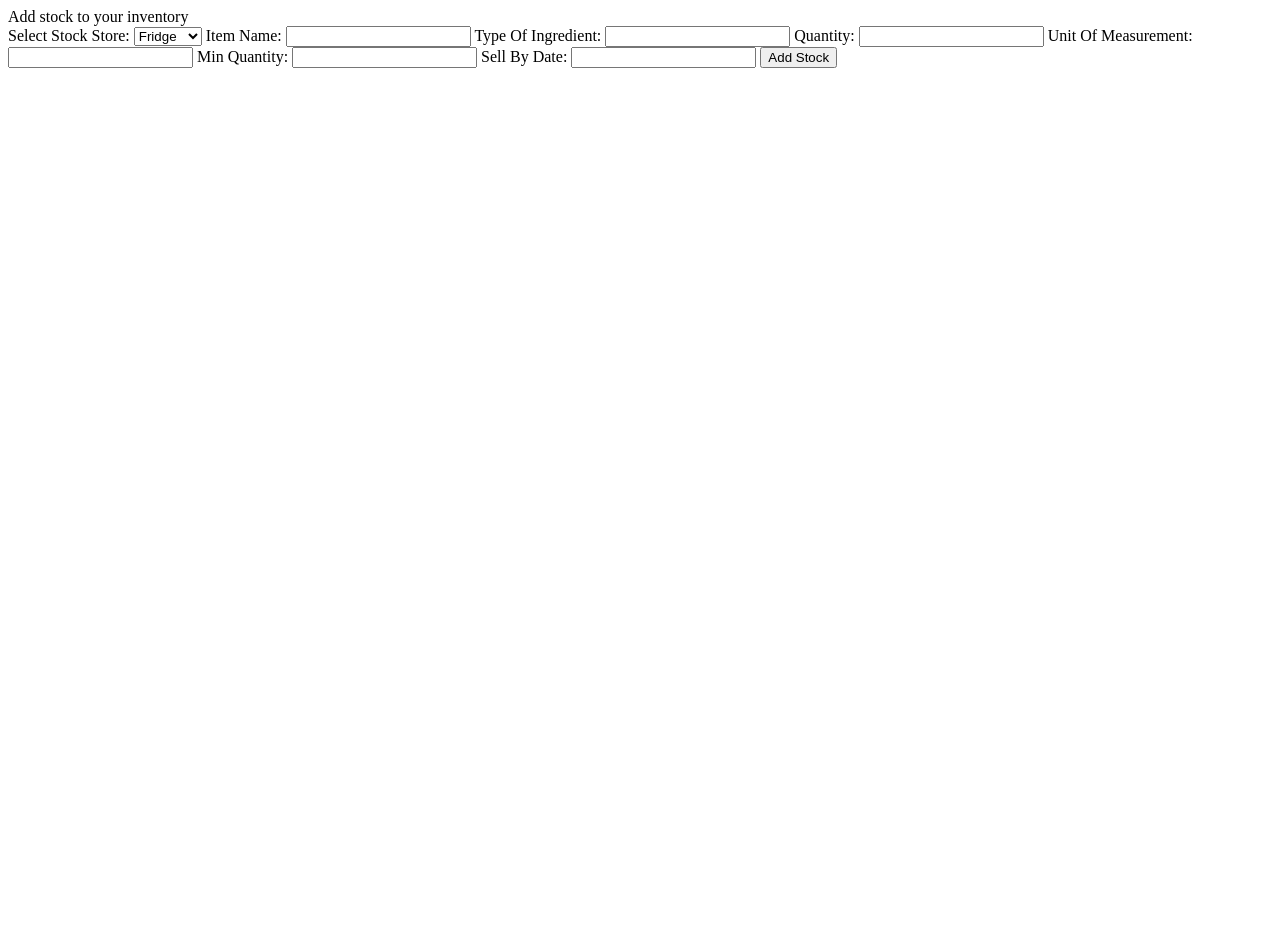
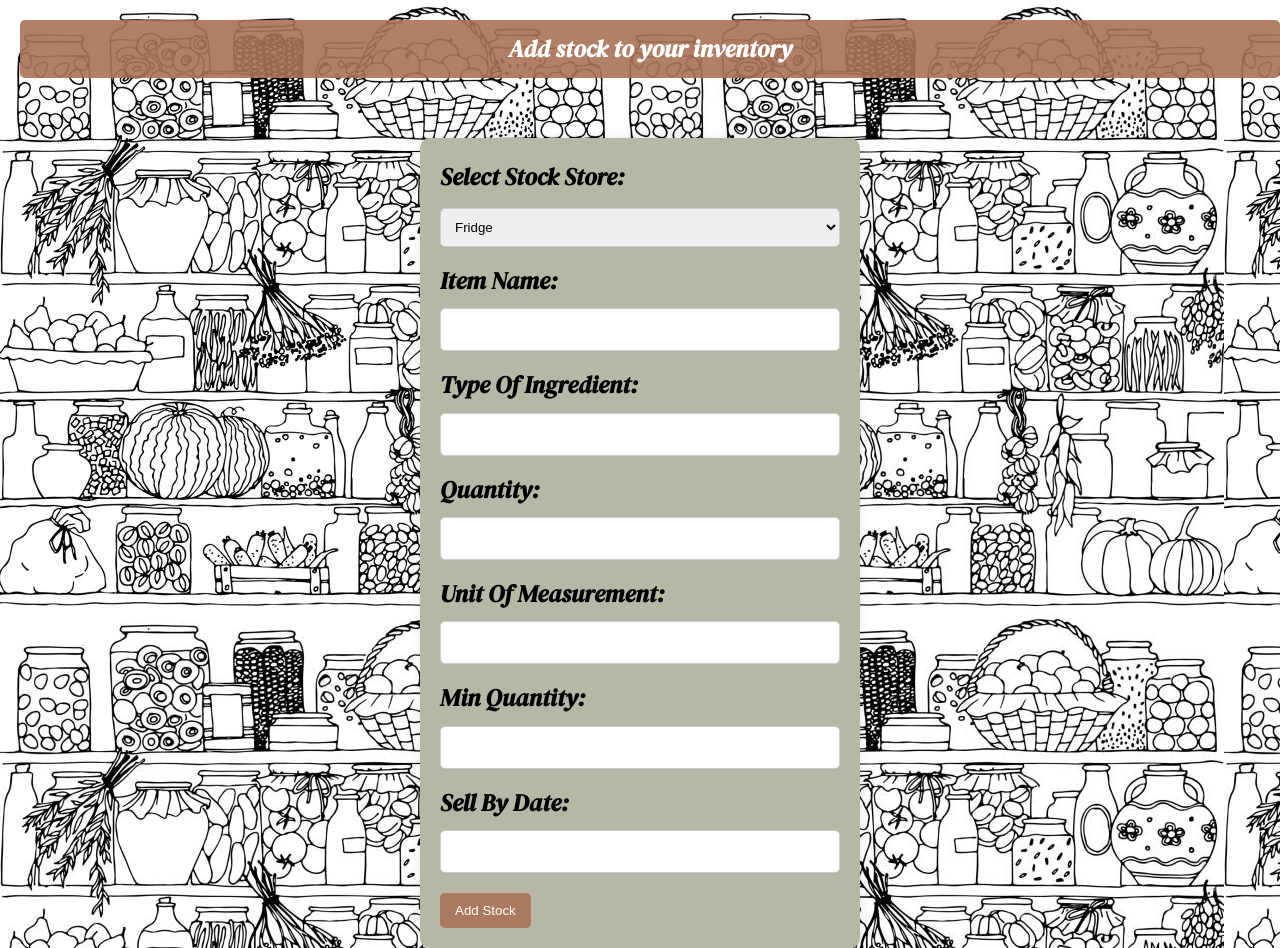
Before and after one commit to somedaysmash/Software4_Group5_Smart_Pantry, a Flask app: page /add_stock in a window 1280 px wide. Before the commit the page ends 68 px from the top, so only its background shows below. Run offline with Flask 3, Linux system fonts and the light colour scheme.

Commit message:
CSS for add/ remove/ update stock forms

```diff
--- a/static/list.css
+++ b/static/list.css
@@ -12,7 +12,7 @@ ul li{
 
 html {
     height: 100%;
-    background-image: url('assets/shoplistimg.jpg');
+    background-image: url('assets/ingredient.jpeg');
     background-position: center;
     background-repeat: no-repeat;
     background-size: cover;
@@ -21,7 +21,7 @@ html {
 }
 body {
     font-family: "Brush Script MT", cursive;
-    font-size: 40px;
+    font-size: 60px;
     padding-left:100px;
 
 }
--- a/static/style.css
+++ b/static/style.css
@@ -252,10 +252,19 @@ img.logo {
 #addStockForm {
     max-width: 400px;
     margin: 0 auto;
+    margin-top: 60px;
     padding: 20px;
     background-color: #b7b7a5;
     border-radius: 10px;
     box-shadow: 0 0 10px rgba(0, 0, 0, 0.1);
+}
+
+#addStock {
+    background: url(assets/index_pantry.jpeg), lightgray 50% / cover no-repeat;
+}
+
+.prompt {
+    margin-top: 60px;
 }
 
 label {
--- a/templates/add_stock.html
+++ b/templates/add_stock.html
@@ -1,10 +1,10 @@
 <!DOCTYPE html>
 <html lang="en">
 <head>
+    <link rel="stylesheet" href="static/style.css"/>
     <meta charset="UTF-8">
-
 </head>
-<body>
+<body id="addStock">
     <div class='prompt'>Add stock to your inventory</div>
     </div>
 
```
